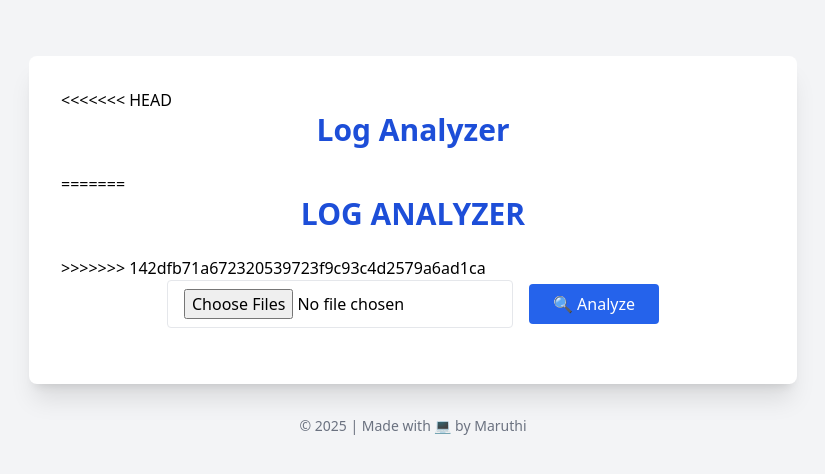
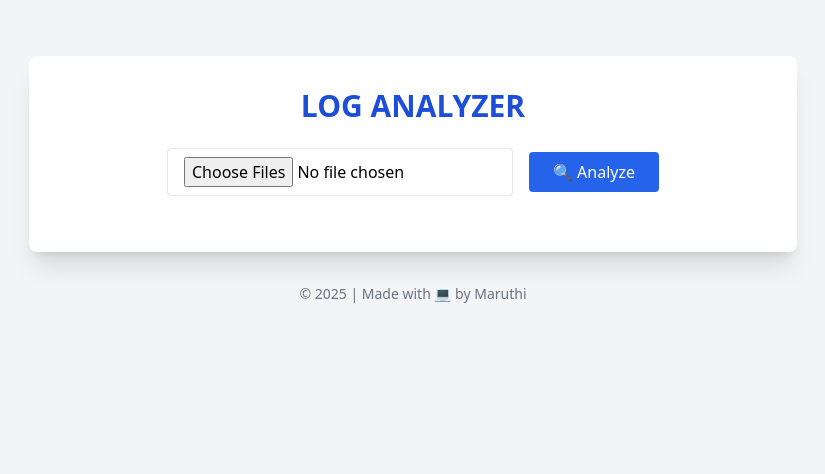
Before and after one commit to themaruthi/file-analyzer-web, a Flask app: page / in a window 1280 px wide. Shown: the top 474 px of the page, without its empty margins (227-1052 px from the left). Run offline with Flask 3, Linux system fonts and the light colour scheme; some libraries are stand-ins or nearby versions.

Commit message:
Updated index.html and added sampleoutput screenshot

```diff
--- a/templates/index.html
+++ b/templates/index.html
@@ -8,11 +8,11 @@
 <body class="bg-gray-100 min-h-screen font-sans flex flex-col items-center p-6">
 
   <div class="w-full max-w-3xl bg-white shadow-xl rounded-lg p-8 mt-8">
-<<<<<<< HEAD
-    <h1 class="text-3xl font-bold mb-6 text-center text-blue-700">Log Analyzer</h1>
-=======
+
+
+
     <h1 class="text-3xl font-bold mb-6 text-center text-blue-700">LOG ANALYZER</h1>
->>>>>>> 142dfb71a672320539723f9c93c4d2579a6ad1ca
+
 
     <form method="POST" enctype="multipart/form-data" class="flex flex-col md:flex-row items-center justify-center gap-4 mb-6">
       <input type="file" name="files" multiple accept=".txt" required class="border rounded px-4 py-2 w-full md:w-auto">
```
